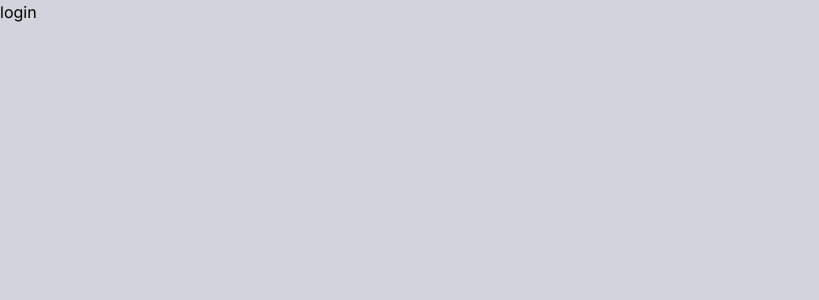
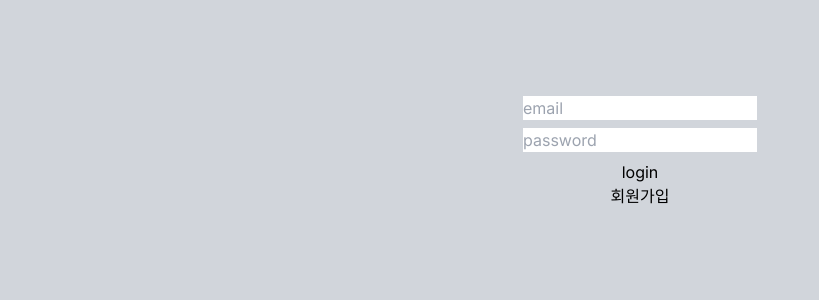
Before and after one commit to zx3923/study-next2, a Next.js app: page /log-in in a window 1280 px wide. Shown: the top 300 px of the page, without its empty margins (0-819 px from the left). Built offline with nearby package versions, Linux system fonts and the light colour scheme.

Commit message:
log-in page

```diff
--- a/src/app/(home)/log-in/page.tsx
+++ b/src/app/(home)/log-in/page.tsx
@@ -1,5 +1,31 @@
+"use client";
+
+import Btn from "@/app/components/btn";
+import Link from "next/link";
+import { useFormState } from "react-dom";
+import { logIn } from "./actions";
+
 function LogIn() {
-  return <div>login</div>;
+  const [state, action] = useFormState(logIn, null);
+  return (
+    <div>
+      <div className="flex min-h-screen flex-col items-center  p-24">
+        <form action={action} className="flex flex-col gap-2">
+          <input type="email" name="email" placeholder="email" />
+          {state?.fieldErrors.email?.map((error, i) => (
+            <span key={i}>{error}</span>
+          ))}
+          <input type="password" name="password" placeholder="password" />
+          {state?.fieldErrors.password?.map((error, i) => (
+            <span key={i}>{error}</span>
+          ))}
+          <Btn text="login" />
+          {state === undefined ? <span>성공</span> : null}
+        </form>
+        <Link href="/create-account">회원가입</Link>
+      </div>
+    </div>
+  );
 }
 
 export default LogIn;
```
